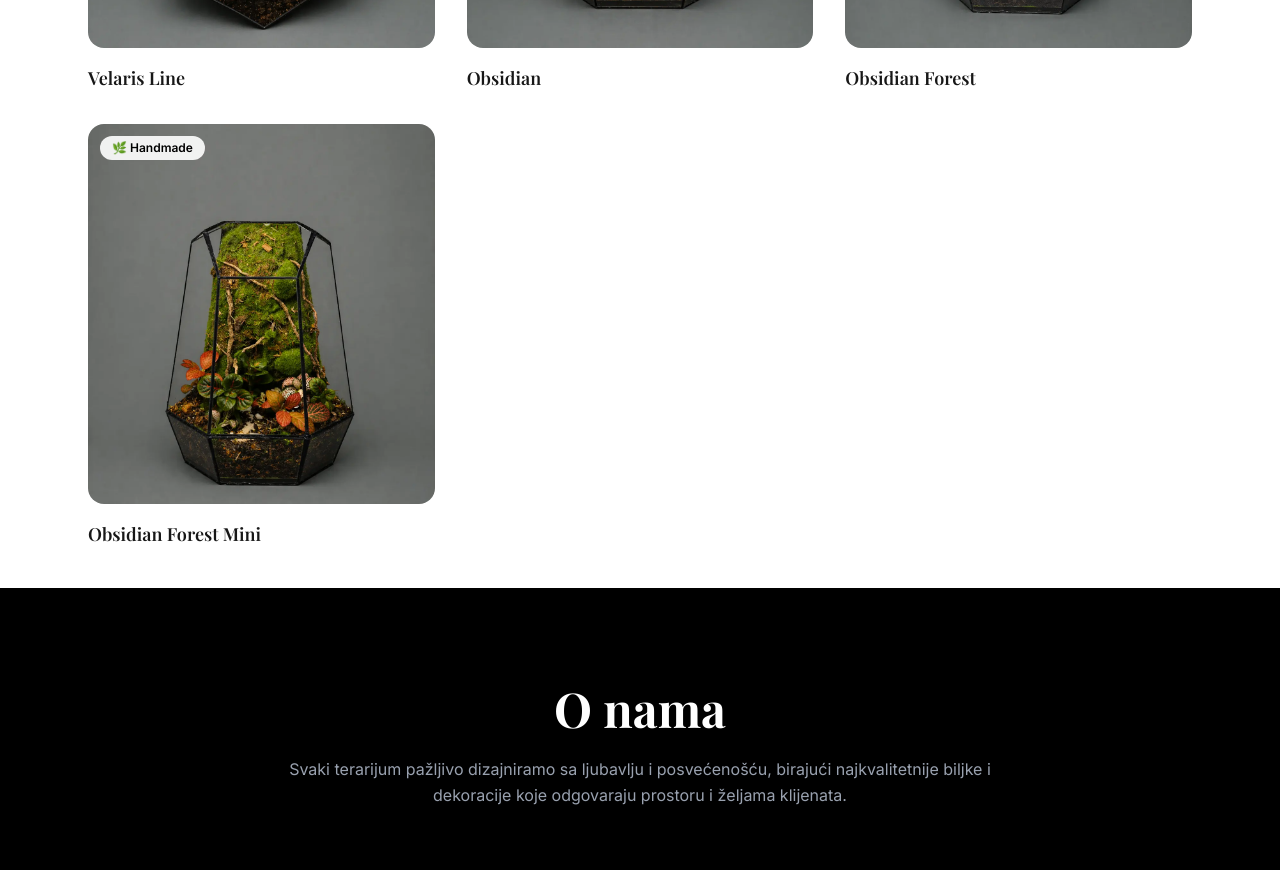
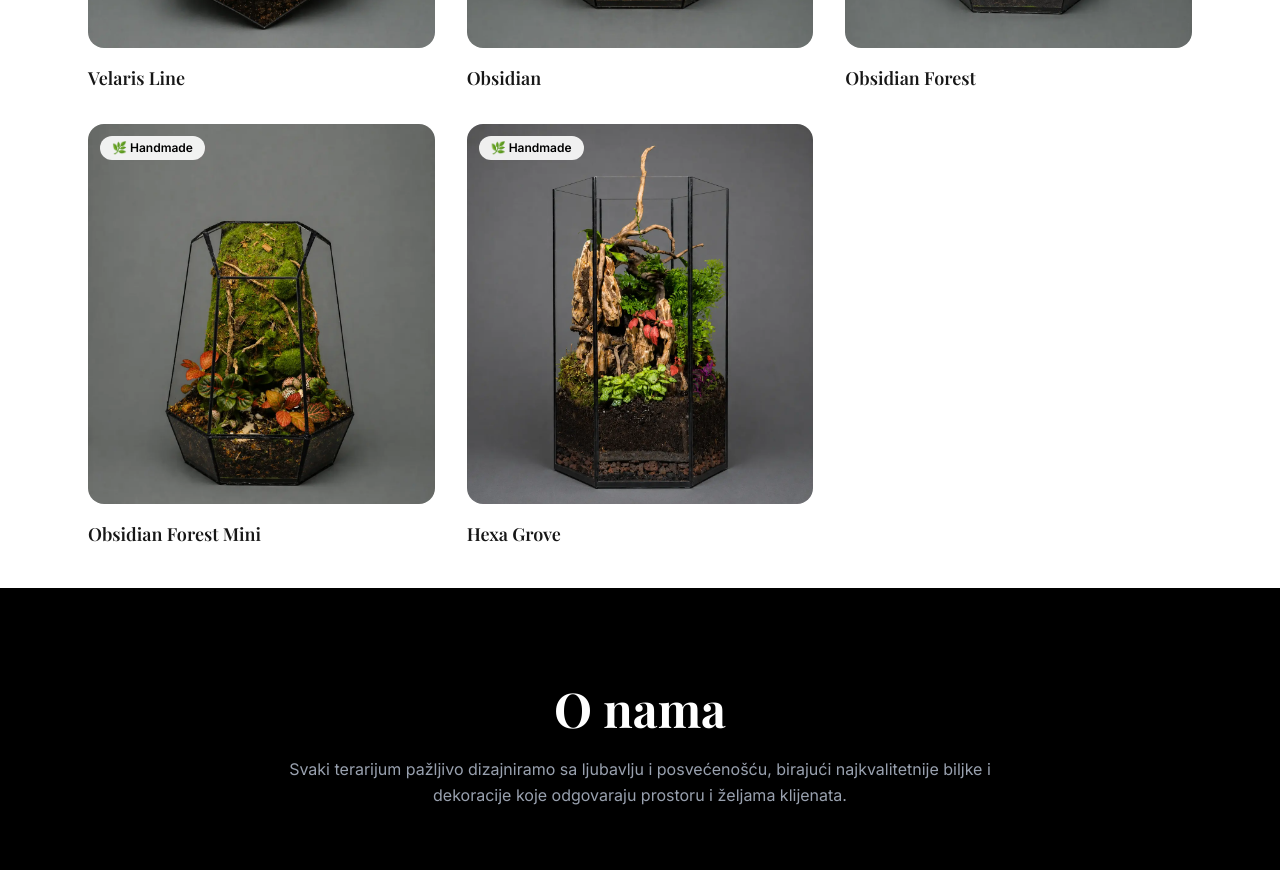
Before and after one commit to munja-cpu/terramnext, a Next.js app: page / in a window 1280 px wide. Shown: the part 1280-2150 px from the top of the page. Built offline with nearby package versions, Linux system fonts and the light colour scheme; a web font is replaced by a local one.

Commit message:
dodat proizvod

```diff
--- a/app/components/Products.tsx
+++ b/app/components/Products.tsx
@@ -43,6 +43,14 @@ const products = [
     image: "/proizvodi/04.webp",
     desc: "Obsidian Forest Mini je kompaktan, ali izrazito živ i detaljan mali ekosistem zatvoren u staklu. Bogatstvo fitonija u donjem delu odmah privlači pažnju — njihovi crveni i zeleni listovi sa izraženim šarama unose snažan kontrast i dinamiku. Pozadina je prekrivena mahovinom koja formira zeleni zid i daje osećaj dubine, kao da se scena nastavlja unazad. Kroz terarijum se provlače tanke, prirodno zakrivljene grane koje vode pogled kroz celu kompoziciju. U osnovi, kombinacija kamenčića, zemlje i biljaka stvara slojevit, prirodan prizor. Ceo terarijum deluje sveže, razigrano i puno života — kao mali komad šume koji uvek izgleda drugačije iz svakog ugla. 🌿",
     size: "30x20x20",
+  },
+  {
+    id: 5,
+    name: "Hexa Grove",
+    slug: "hexa-grove",
+    image: "/proizvodi/05.webp",
+    desc: "Hexa Grove je ručno pravljeni terarijum koji spaja moderan geometrijski dizajn sa prirodnim elementima tropske šume. U njegovoj kompoziciji korišćene su pažljivo birane biljke, prirodno drvo i karakteristični Dragon Stone kamen koji daje izgled malog planinskog pejzaža unutar stakla. Visoka heksagonalna forma daje dubinu celom ekosistemu i čini da svaki detalj dođe do izražaja. Minimalistički spolja, a bogat prirodom iznutra, Hexa Grove unosi mir i jedinstvenu atmosferu u svaki prostor.🌿",
+    size: "/",
   },
 ];
 
--- a/app/products/[slug]/page.tsx
+++ b/app/products/[slug]/page.tsx
@@ -40,6 +40,14 @@ const products: Product[] = [
     image: "/proizvodi/04.webp",
     desc: "Obsidian Forest Mini je kompaktan, ali izrazito živ i detaljan mali ekosistem zatvoren u staklu. Bogatstvo fitonija u donjem delu odmah privlači pažnju — njihovi crveni i zeleni listovi sa izraženim šarama unose snažan kontrast i dinamiku. Pozadina je prekrivena mahovinom koja formira zeleni zid i daje osećaj dubine, kao da se scena nastavlja unazad. Kroz terarijum se provlače tanke, prirodno zakrivljene grane koje vode pogled kroz celu kompoziciju. U osnovi, kombinacija kamenčića, zemlje i biljaka stvara slojevit, prirodan prizor. Ceo terarijum deluje sveže, razigrano i puno života — kao mali komad šume koji uvek izgleda drugačije iz svakog ugla. 🌿",
     size: "30x20x20",
+  },
+  {
+    id: 5,
+    name: "Hexa Grove",
+    slug: "hexa-grove",
+    image: "/proizvodi/05.webp",
+    desc: "Hexa Grove je ručno pravljeni terarijum koji spaja moderan geometrijski dizajn sa prirodnim elementima tropske šume. U njegovoj kompoziciji korišćene su pažljivo birane biljke, prirodno drvo i karakteristični Dragon Stone kamen koji daje izgled malog planinskog pejzaža unutar stakla. Visoka heksagonalna forma daje dubinu celom ekosistemu i čini da svaki detalj dođe do izražaja. Minimalistički spolja, a bogat prirodom iznutra, Hexa Grove unosi mir i jedinstvenu atmosferu u svaki prostor.🌿",
+    size: "/",
   },
 ];
 
```
Also changed, not shown: public/proizvodi/05.webp (added).
